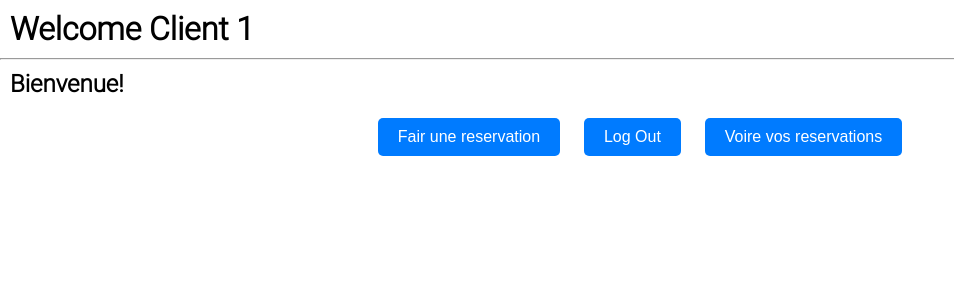
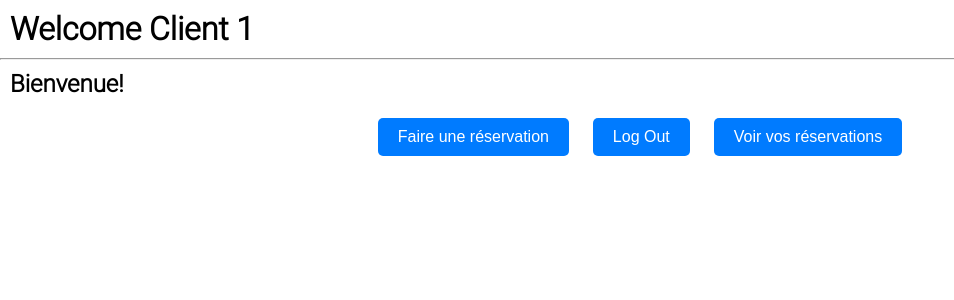
Before and after one commit to hkala042/DB_Project, a Node server app: page /client/1 in a window 1280 px wide. Shown: the part 84-384 px from the top of the page, without its empty margins (0-954 px from the left). Run offline with Node 20, Linux system fonts and the light colour scheme.

Commit message:
I'm Tired of this

```diff
--- a/public/new_res.html
+++ b/public/new_res.html
@@ -43,7 +43,7 @@
 
         <br>
         <label for="client_id"> Client_ID : </label>
-        <input type="number" id="client_id">
+        <input type="text" id="client_id">
 
         <br>
         <label for="start_date"> Date de début : </label>
--- a/routes/client.js
+++ b/routes/client.js
@@ -99,7 +99,7 @@ router.get('/:id', (req,res) =>{
     res.render('loggedin', { id: userid, errorMessage: '' });
 })
 
-router.route(`/:id/ressearch`)
+router.route('/:id/ressearch')
 .get(async (req,res) =>{
     const userid = req.params.id;
     try {
--- a/views/loggedin.ejs
+++ b/views/loggedin.ejs
@@ -25,9 +25,9 @@
     <h2 class="h2-intro">Bienvenue!</h2>
 
     <div class="button-container">
-        <a href="<%=id%>/ressearch"><button class="button" >Fair une reservation</button></a>
+        <a href="<%=id%>/ressearch"><button class="button" >Faire une réservation </button></a>
         <a href="/"><button class="button">Log Out</button></a>
-        <a href="<%=id%>/yourreservation"><button class="button">Voire vos reservations</button></a>
+        <a href="<%=id%>/yourreservation"><button class="button">Voir vos réservations </button></a>
     </div>
 
     <% if (errorMessage) { %>
--- a/views/ressearch.ejs
+++ b/views/ressearch.ejs
@@ -74,7 +74,7 @@
                 <% }); %>
             </select>
             <br>
-            <label for="dateInput">De combien à combien voulez-vous dépenser?:</label>
+            <label for="dateInput">Veuillez entrer l'intervalle du budget voulu:</label>
             <input type="text" id="minprice" name="minprice"> À
             <input type="text" id="maxprice" name="maxprice">
 
```
